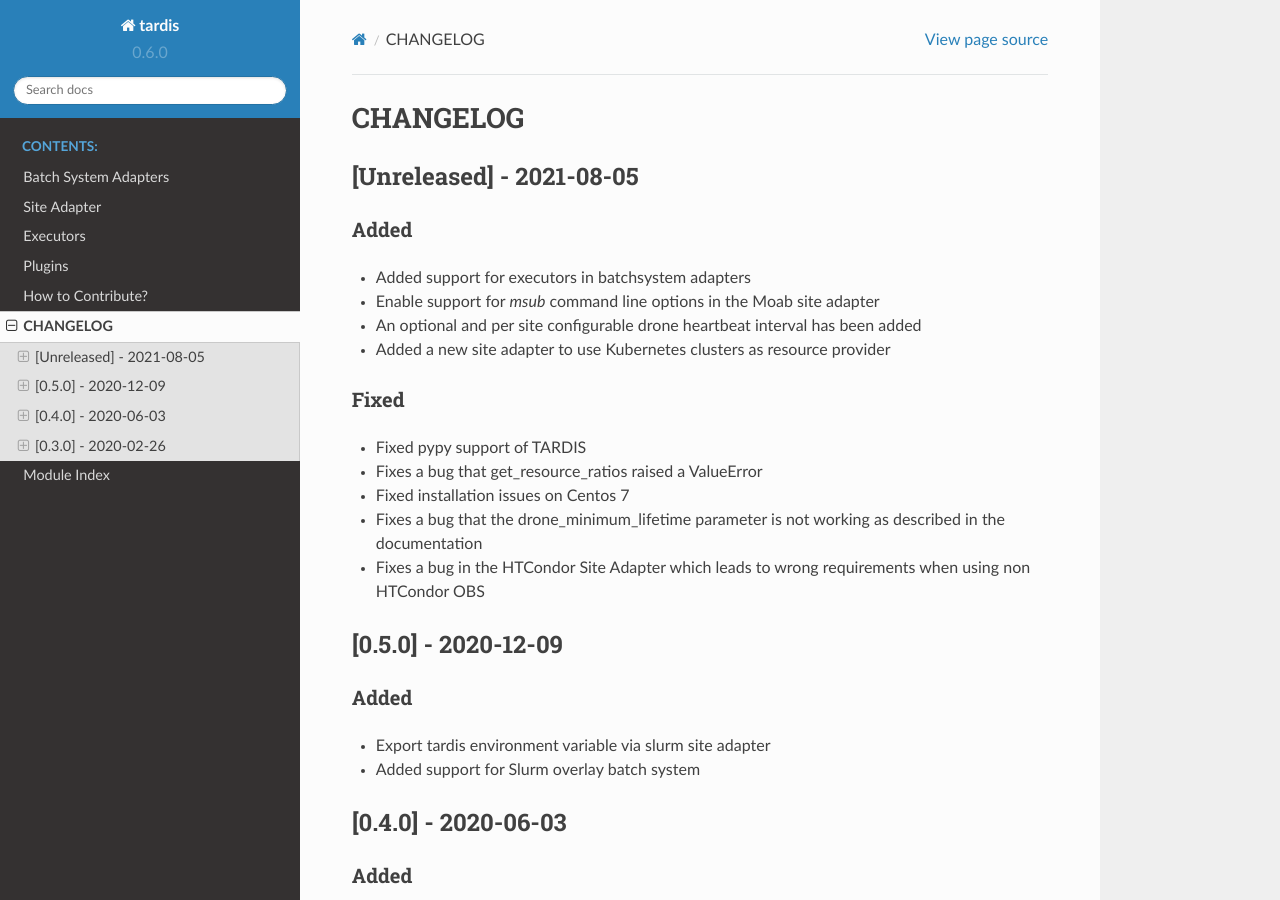
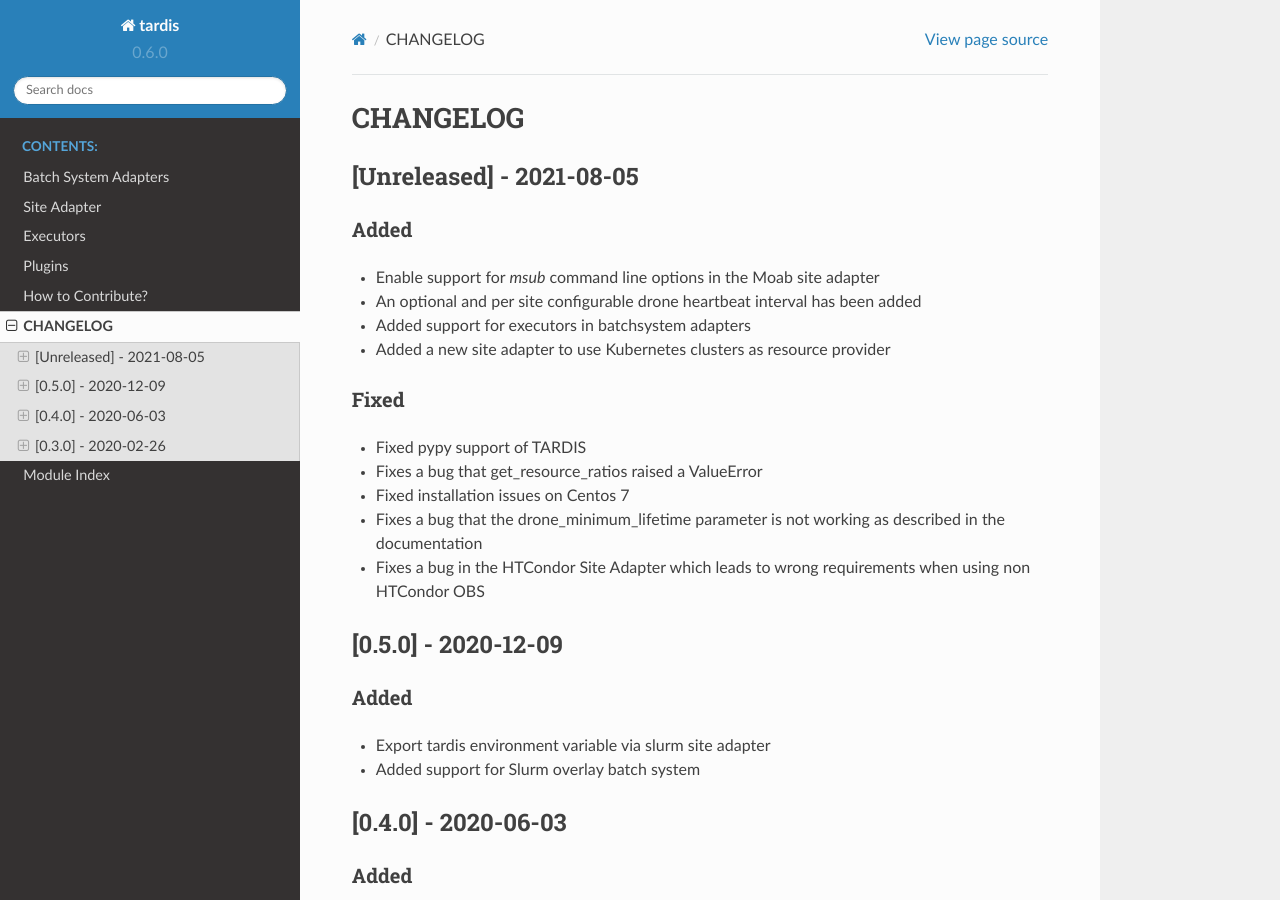
Before and after one commit to MatterMiners/tardis, a Sphinx documentation site: the page built from docs/source/changelog.rst, in a window 1280 px wide and 900 px high. Built offline with Sphinx 7.4.7 and the Read the Docs theme 2.0.0, drawn with Linux system fonts in a browser that asks for light colours.

```diff
--- a/docs/source/changelog.rst
+++ b/docs/source/changelog.rst
@@ -12,9 +12,9 @@ CHANGELOG
 Added
 -----
 
-* Added support for executors in batchsystem adapters
 * Enable support for `msub` command line options in the Moab site adapter
 * An optional and per site configurable drone heartbeat interval has been added
+* Added support for executors in batchsystem adapters
 * Added a new site adapter to use Kubernetes clusters as resource provider
 
 Fixed
```
Also changed, not shown: docs/source/changes/198.add_support_executors_batchsystem_adapters.yaml (renamed from docs/source/changes/192.add_support_executors_batchsystem_adapters.yaml).
